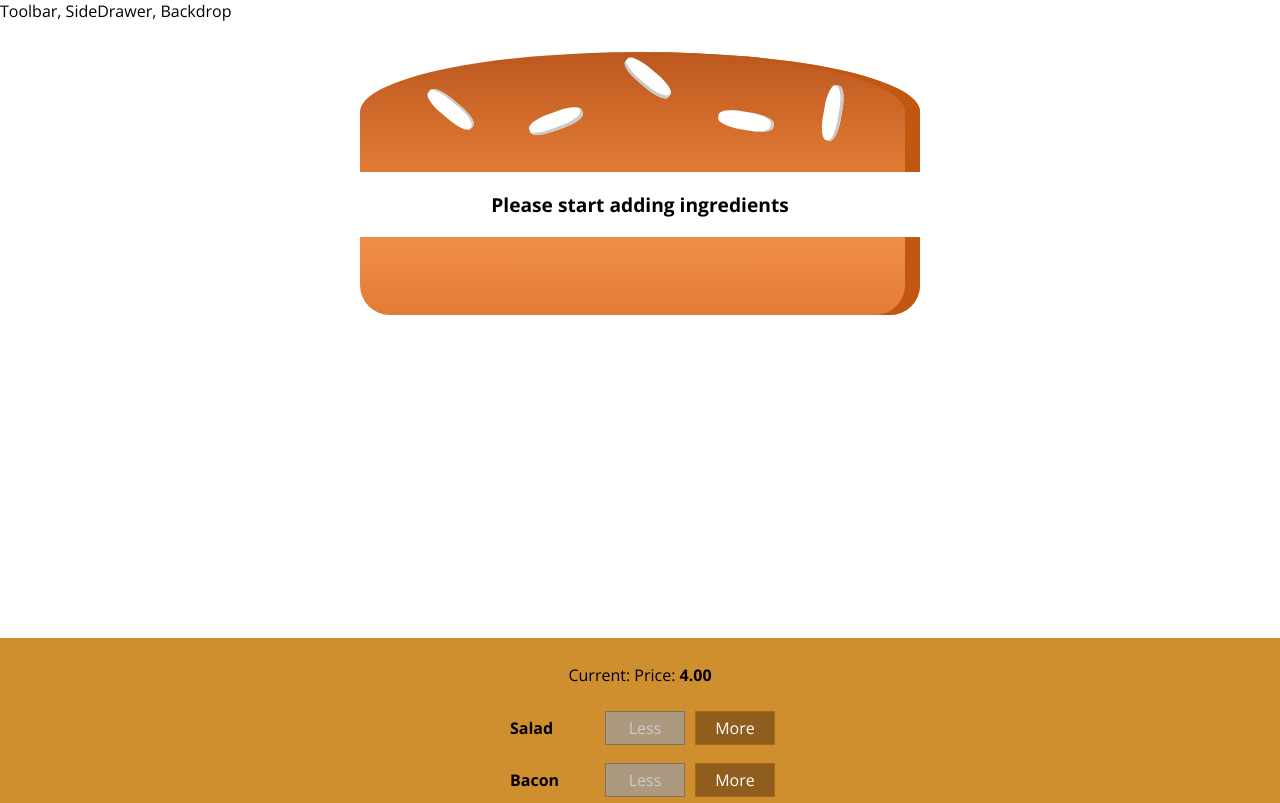
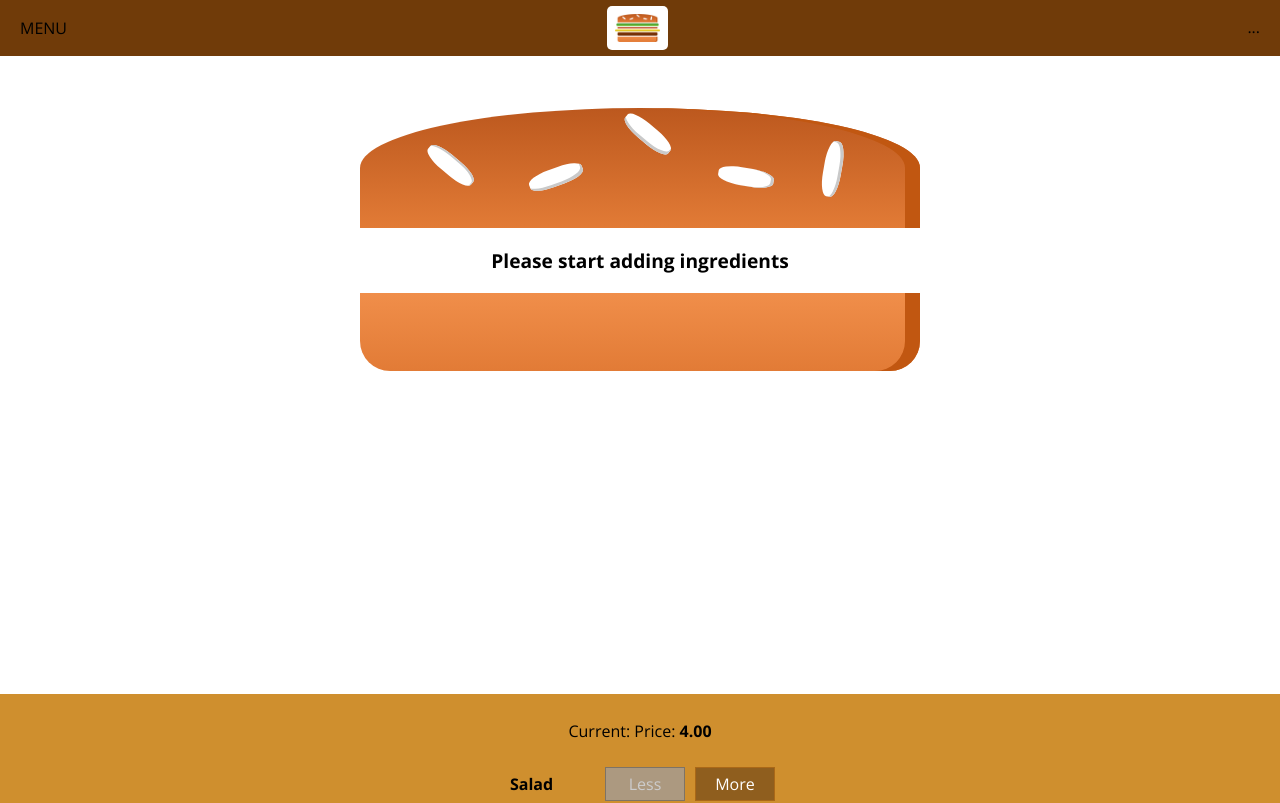
Before and after one commit to NateRive/burgerBuilder, a React app: page / in a window 1280 px wide. Shown: the top 803 px of the page. Built offline with nearby package versions, Linux system fonts and the light colour scheme.

Commit message:
make a toolbar and logo

```diff
--- a/src/components/Layout/Layout.css
+++ b/src/components/Layout/Layout.css
@@ -1,3 +1,3 @@
 .Content {
-	margin-top: 16px;
+	margin-top: 72px;
 }
--- a/src/components/Layout/Layout.js
+++ b/src/components/Layout/Layout.js
@@ -1,9 +1,10 @@
 import React from 'react';
 import Aux from '../../hoc/Aux';
 import classes from './Layout.css';
-
+import Toolbar from '../Navigation/Toolbar/Toolbar';
 const layout = (props) => (
 	<Aux>
+		<Toolbar />
 		<div>Toolbar, SideDrawer, Backdrop</div>
 		<main className={classes.Content}>{props.children}</main>
 	</Aux>
--- /dev/null
+++ b/src/components/Logo/Logo.css
@@ -0,0 +1,11 @@
+.Logo {
+	background-color: white;
+	padding: 8px;
+	height: 80%;
+	box-sizing: border-box;
+	border-radius: 5px;
+}
+
+.Logo img {
+	height: 100%;
+}
--- /dev/null
+++ b/src/components/Logo/Logo.js
@@ -0,0 +1,12 @@
+import React from 'react';
+import burgerLogo from '../../assets/images/burger-logo.png';
+// webpackがimageをコピーしたファイルへのパスが入っている
+import classes from './Logo.css';
+
+const logo = (props) => (
+	<div className={classes.Logo}>
+		<img src={burgerLogo} alt="MyBurger" />
+	</div>
+);
+
+export default logo;
--- /dev/null
+++ b/src/components/Navigation/Toolbar/Toolbar.css
@@ -0,0 +1,18 @@
+.Toolbar {
+	height: 56px;
+	width: 100%;
+	position: fixed;
+	top: 0;
+	left: 0;
+	background-color: #703b09;
+	display: flex;
+	justify-content: space-between;
+	align-items: center;
+	padding: 0 20px;
+	box-sizing: border-box;
+	z-index: 90;
+}
+
+.Toolbar nav {
+	height: 100%;
+}
--- /dev/null
+++ b/src/components/Navigation/Toolbar/Toolbar.js
@@ -0,0 +1,15 @@
+import React from 'react';
+import classes from './Toolbar.css';
+import Logo from '../../Logo/Logo';
+
+const toolbar = (props) => (
+	<header className={classes.Toolbar}>
+		<div>MENU</div>
+		<Logo />
+		<nav>
+			<ul>...</ul>
+		</nav>
+	</header>
+);
+
+export default toolbar;
```
Also changed, not shown: src/assets/images/burger-logo.png (added).
